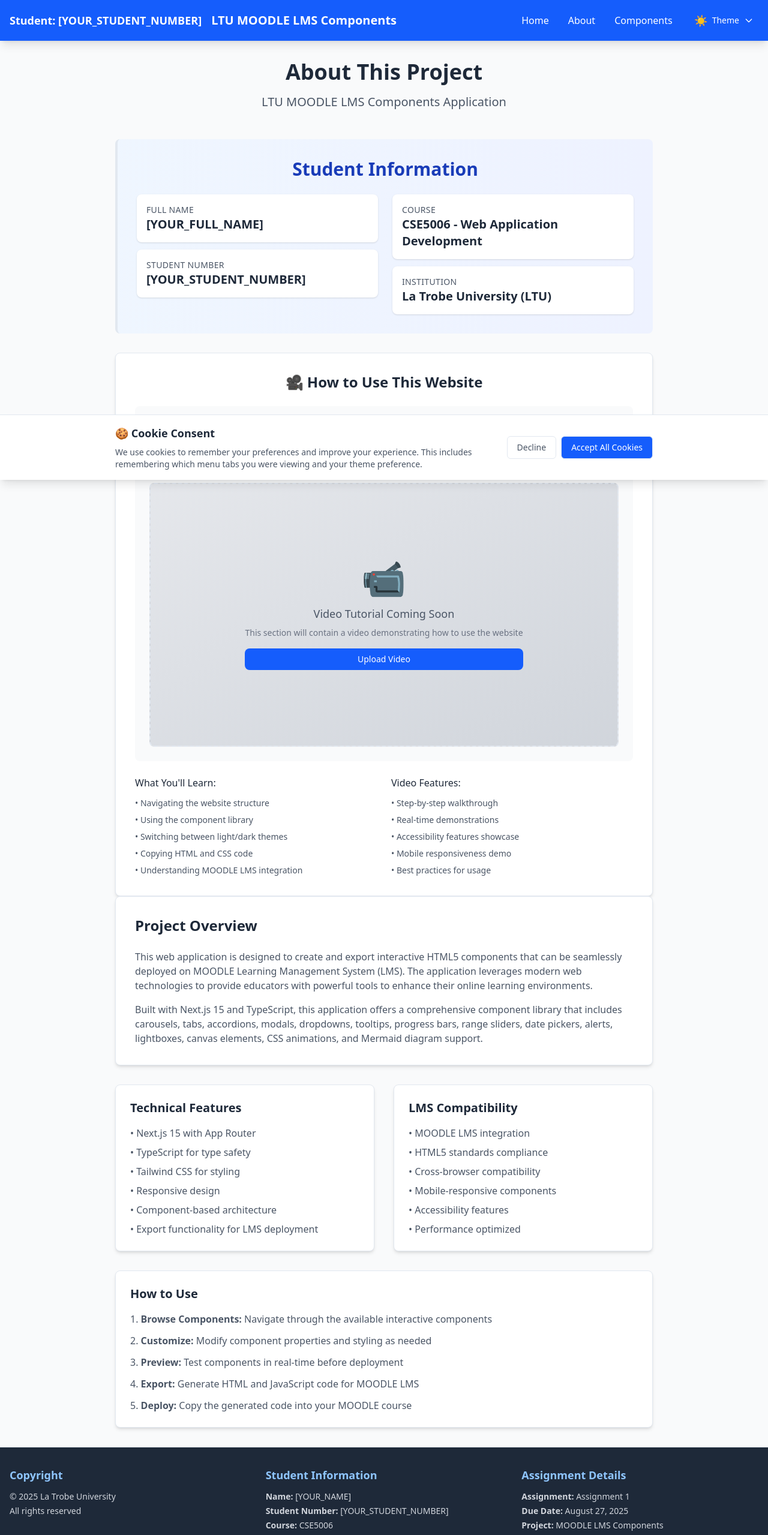
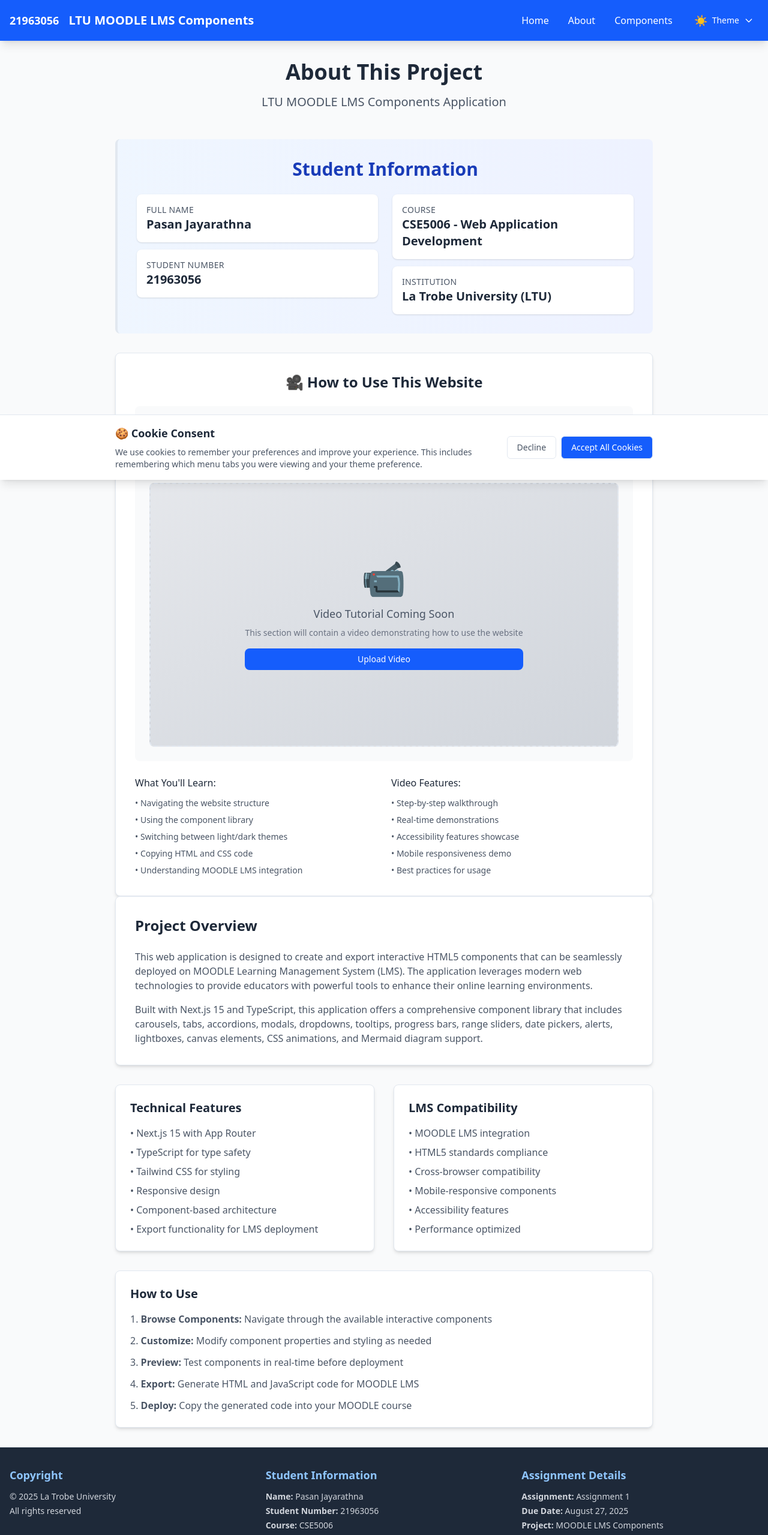
Before and after one commit to PJ-Cipher/CWA_Assignment, a Next.js app: page /about in a window 1280 px wide. Shown: the top 2559 px of the page at 60% size. Built offline with nearby package versions, Linux system fonts and the light colour scheme.

Commit message:
id & name update

```diff
--- a/app/about/page.tsx
+++ b/app/about/page.tsx
@@ -20,11 +20,11 @@
             <div className="space-y-3">
               <div className="bg-white dark:bg-gray-800 p-4 rounded-lg shadow-sm">
                 <p className="text-sm text-gray-600 dark:text-gray-400 uppercase tracking-wide">Full Name</p>
-                <p className="text-xl font-semibold text-gray-800 dark:text-white">[YOUR_FULL_NAME]</p>
+                <p className="text-xl font-semibold text-gray-800 dark:text-white">Pasan Jayarathna</p>
               </div>
               <div className="bg-white dark:bg-gray-800 p-4 rounded-lg shadow-sm">
                 <p className="text-sm text-gray-600 dark:text-gray-400 uppercase tracking-wide">Student Number</p>
-                <p className="text-xl font-semibold text-gray-800 dark:text-white">[YOUR_STUDENT_NUMBER]</p>
+                <p className="text-xl font-semibold text-gray-800 dark:text-white">21963056</p>
               </div>
             </div>
             <div className="space-y-3">
--- a/app/components/Footer.tsx
+++ b/app/components/Footer.tsx
@@ -35,8 +35,8 @@
           <div className="text-center md:text-left">
             <h3 className="text-lg font-semibold mb-3 text-blue-300">Student Information</h3>
             <div className="text-gray-300 text-sm space-y-1">
-              <p><strong>Name:</strong> [YOUR_NAME]</p>
-              <p><strong>Student Number:</strong> [YOUR_STUDENT_NUMBER]</p>
+              <p><strong>Name:</strong> Pasan Jayarathna</p>
+              <p><strong>Student Number:</strong> 21963056</p>
               <p><strong>Course:</strong> CSE5006</p>
               <p><strong>Institution:</strong> La Trobe University</p>
             </div>
--- a/app/components/header.tsx
+++ b/app/components/header.tsx
@@ -27,7 +27,7 @@
       <div className="container mx-auto px-4 py-3">
         <div className="flex items-center justify-between">
           <div className="flex items-center space-x-4">
-            <span className="text-lg font-bold">Student: [YOUR_STUDENT_NUMBER]</span>
+            <span className="text-lg font-bold">21963056</span>
             <h1 className="text-xl font-semibold">LTU MOODLE LMS Components</h1>
           </div>
 
--- a/app/page.tsx
+++ b/app/page.tsx
@@ -13,7 +13,7 @@
           </p>
           <div className="bg-blue-50 dark:bg-blue-900/20 border-l-4 border-blue-400 p-4 mb-8">
             <p className="text-blue-800 dark:text-blue-200">
-              <strong>Student Number:</strong> [YOUR_STUDENT_NUMBER] - Replace this placeholder with your actual student number
+              <strong>Student:</strong> Pasan Jayarathna (21963056)
             </p>
           </div>
         </div>
```
Also changed, not shown: 1 other file (tests, documents, lock files or other folders).
